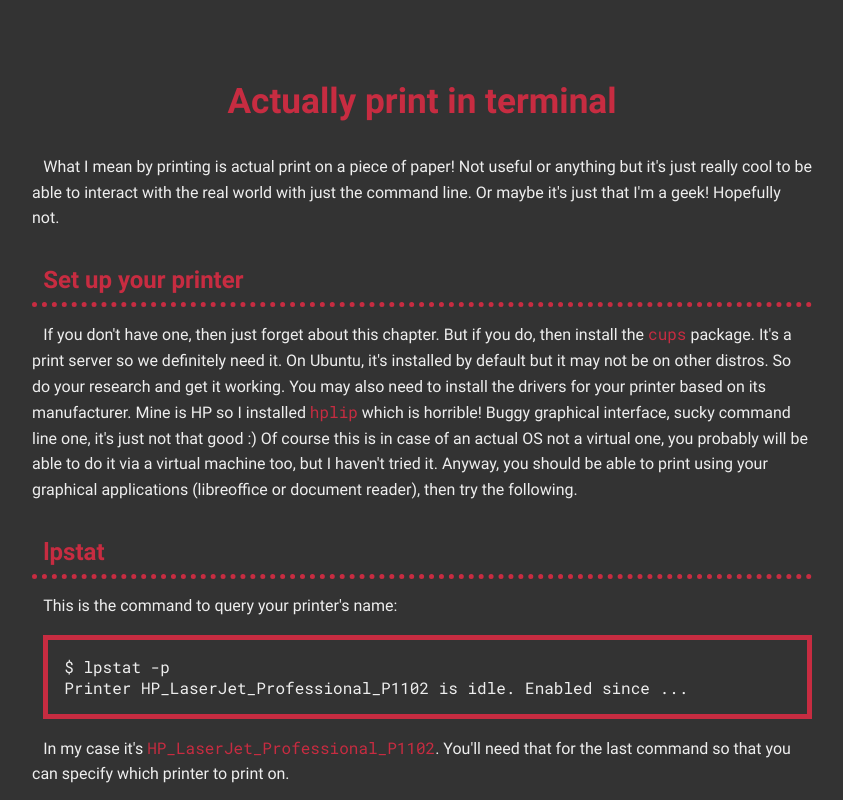
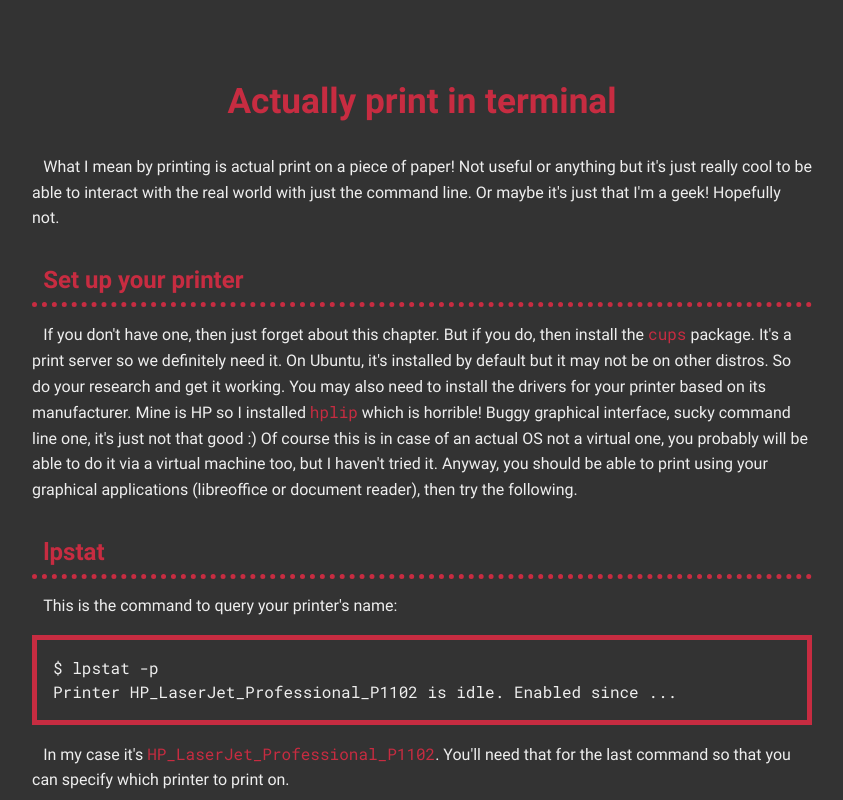
Before and after one commit to mazharz/learn-linux, a React (Create React App) app: page /#/chapter/actually-print-in-terminal in a window 1280 px wide. Shown: the top 800 px of the page, without its empty margins (218-1061 px from the left). Built offline with nearby package versions, Linux system fonts and the light colour scheme.

Commit message:
add a bit more styles

```diff
--- a/src/pages/Chapter.css
+++ b/src/pages/Chapter.css
@@ -92,7 +92,7 @@
 }
 
 .chapter pre {
-  margin: 0rem 0rem 1rem .7rem;
+  margin: 0rem 0rem 1rem 0rem;
   padding: 1rem;
   border: 5px solid var(--accent);
   font-family: RobotoMono;
@@ -102,6 +102,7 @@
 .chapter pre code {
   font-family: RobotoMono;
   color: var(--foreground);
+  line-height: 1.5rem;
 }
 
 .chapter code {
```
